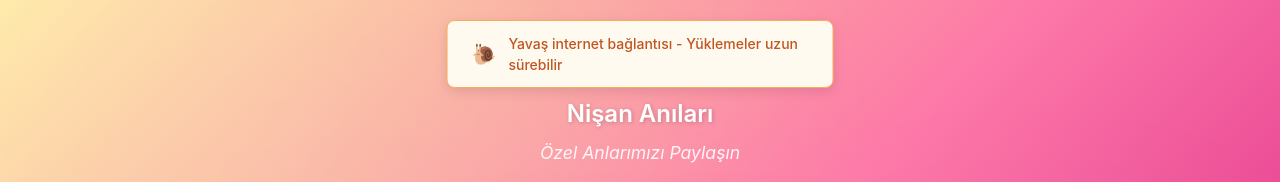
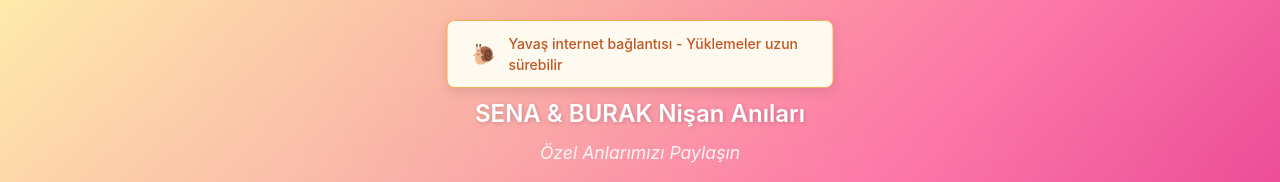
Before and after one commit to mmsuerkan/engagement-photos, a React (Vite) app: page / in a window 1280 px wide. Shown: the top 182 px of the page. Built offline with nearby package versions, Linux system fonts and the light colour scheme; no server answers; the database is empty; the HTML template or start-up script is replaced by a standard one.

Commit message:
isimler değiştirildi.

```diff
--- a/src/App.tsx
+++ b/src/App.tsx
@@ -372,7 +372,7 @@ function App() {
             <div className="heart-divider">💕</div>
             <h1 className="groom-name">{coupleNames.groom}</h1>
           </div>
-          <p className="event-title">Nişan Anıları</p>
+          <p className="event-title">SENA & BURAK Nişan Anıları</p>
           <p className="event-date">Özel Anlarımızı Paylaşın</p>
         </div>
         <div className="upload-section">
@@ -490,7 +490,7 @@ function App() {
       </div>
 
       <div className="footer">
-        <p>💕 {coupleNames.bride} & {coupleNames.groom}'nın Nişan Anıları 💕</p>
+        <p>💕 {coupleNames.bride} & {coupleNames.groom} Nişan Anıları 💕</p>
         <p className="footer-note">Sevgiyle paylaşılan her an değerlidir</p>
       </div>
 
--- a/src/config/names.ts
+++ b/src/config/names.ts
@@ -1,6 +1,6 @@
 export const coupleNames = {
-  bride: "Sena",
-  groom: "Burak"
+  bride: "SENA",
+  groom: "BURAK"
 } as const;
 
 export type CoupleNames = typeof coupleNames;
```
